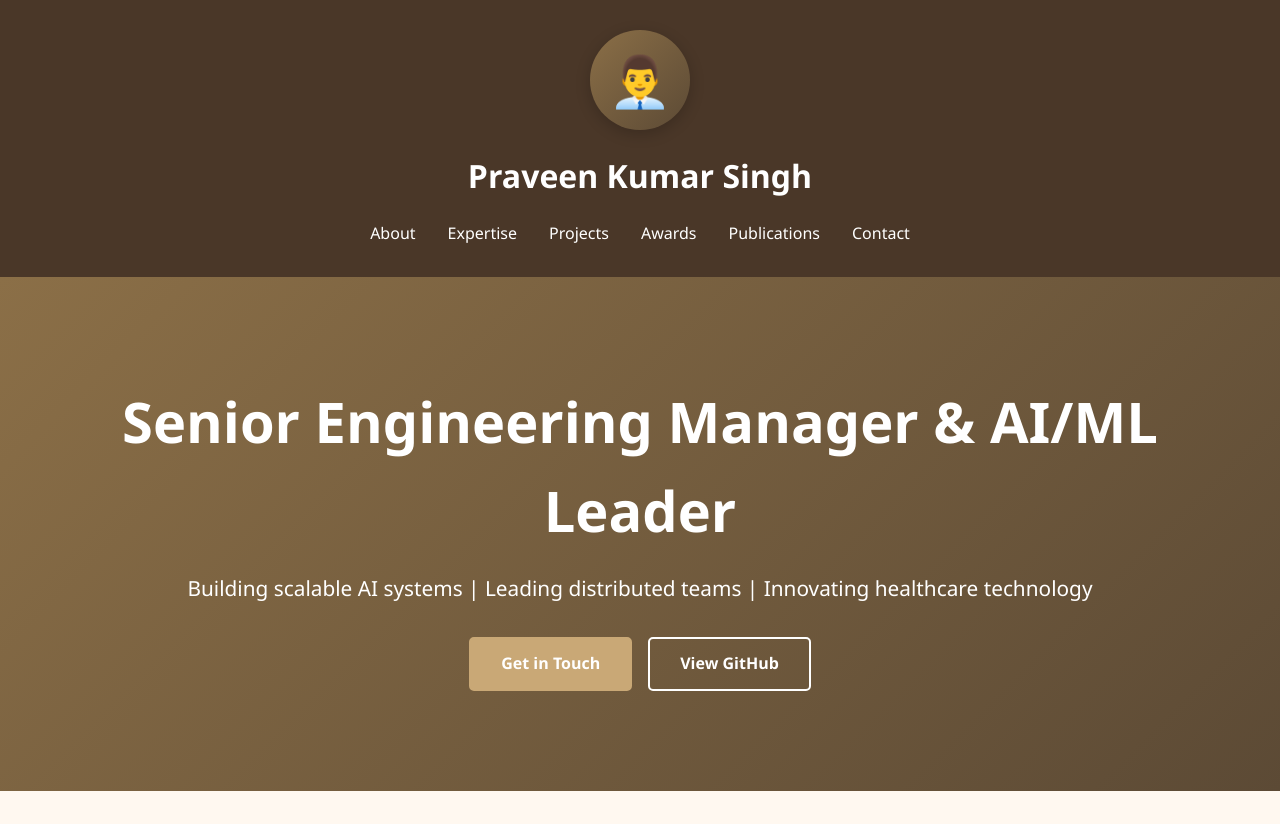
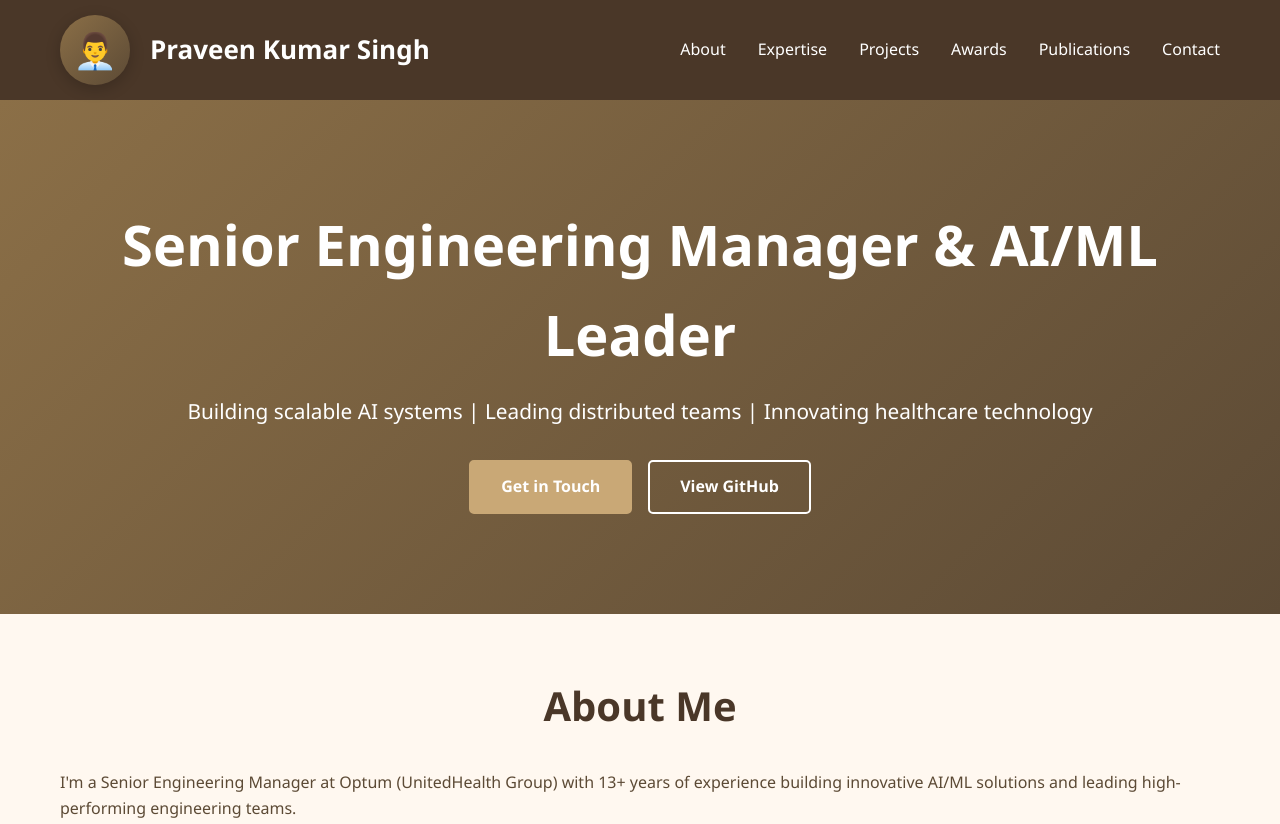
Before and after one commit to PraveenKS30/portfolio, a plain HTML site: page index.html in a window 1280 px wide. Shown: the top 824 px of the page. Drawn offline with Linux system fonts and the light colour scheme.

Commit message:
Update portfolio with improved layout and content sections

```diff
--- a/index.html
+++ b/index.html
@@ -8,11 +8,11 @@
     * { margin: 0; padding: 0; box-sizing: border-box; }
     body { font-family: 'Segoe UI', Tahoma, Geneva, Verdana, sans-serif; line-height: 1.6; color: #5c4a35; background: #FFF8F0; }
     .container { max-width: 1200px; margin: 0 auto; padding: 0 20px; }
-    header { background: #4a3728; color: #fff; padding: 30px 0; text-align: center; position: sticky; top: 0; z-index: 100; }
-    .header-content { display: flex; flex-direction: column; align-items: center; gap: 20px; }
-    .profile-pic-header { border-radius: 50%; width: 100px; height: 100px; background: linear-gradient(135deg, #8b6f47 0%, #5c4a35 100%); display: flex; align-items: center; justify-content: center; color: #fff; font-size: 50px; box-shadow: 0 4px 15px rgba(0,0,0,0.2); }
-    header h1 { font-size: 32px; margin: 0; }
-    nav { display: flex; gap: 2rem; justify-content: center; margin: 0; flex-wrap: wrap; }
+    header { background: #4a3728; color: #fff; padding: 15px 0; position: sticky; top: 0; z-index: 100; }
+    .header-content { display: flex; flex-direction: row; align-items: center; gap: 20px; justify-content: flex-start; }
+    .profile-pic-header { border-radius: 50%; width: 70px; height: 70px; background: linear-gradient(135deg, #8b6f47 0%, #5c4a35 100%); display: flex; align-items: center; justify-content: center; color: #fff; font-size: 35px; box-shadow: 0 4px 15px rgba(0,0,0,0.2); flex-shrink: 0; }
+    header h1 { font-size: 26px; margin: 0; }
+    nav { display: flex; gap: 2rem; justify-content: center; flex-wrap: wrap; margin-left: auto; }
     nav a { color: #fff; text-decoration: none; transition: color 0.3s; font-size: 16px; }
     nav a:hover { color: #c9a876; }
     .hero { background: linear-gradient(135deg, #8b6f47 0%, #5c4a35 100%); color: #fff; padding: 100px 20px; text-align: center; }
@@ -40,11 +40,10 @@
     .stat-number { font-size: 2.5rem; font-weight: bold; color: #8b6f47; }
     .stat-label { color: #8b7355; margin-top: 0.5rem; }
     .footer { background: #4a3728; color: #fff; text-align: center; padding: 2rem; margin-top: 3rem; }
-    @media(max-width: 768px) { .hero h2 { font-size: 2rem; } nav { flex-direction: column; gap: 0.5rem; } .skills-grid, .projects-grid, .awards-grid, .publications-grid { grid-template-columns: 1fr; } header h1 { font-size: 24px; } }
+    @media(max-width: 768px) { .hero h2 { font-size: 2rem; } nav { flex-direction: column; gap: 0.5rem; margin-left: 0; margin-top: 10px; } .skills-grid, .projects-grid, .awards-grid, .publications-grid { grid-template-columns: 1fr; } header h1 { font-size: 22px; } .header-content { flex-wrap: wrap; } }
   </style>
 </head>
-<body>
-  <header>
+<body>  <header>
     <div class="container">
       <div class="header-content">
         <div class="profile-pic-header">👨‍💼</div>
```
